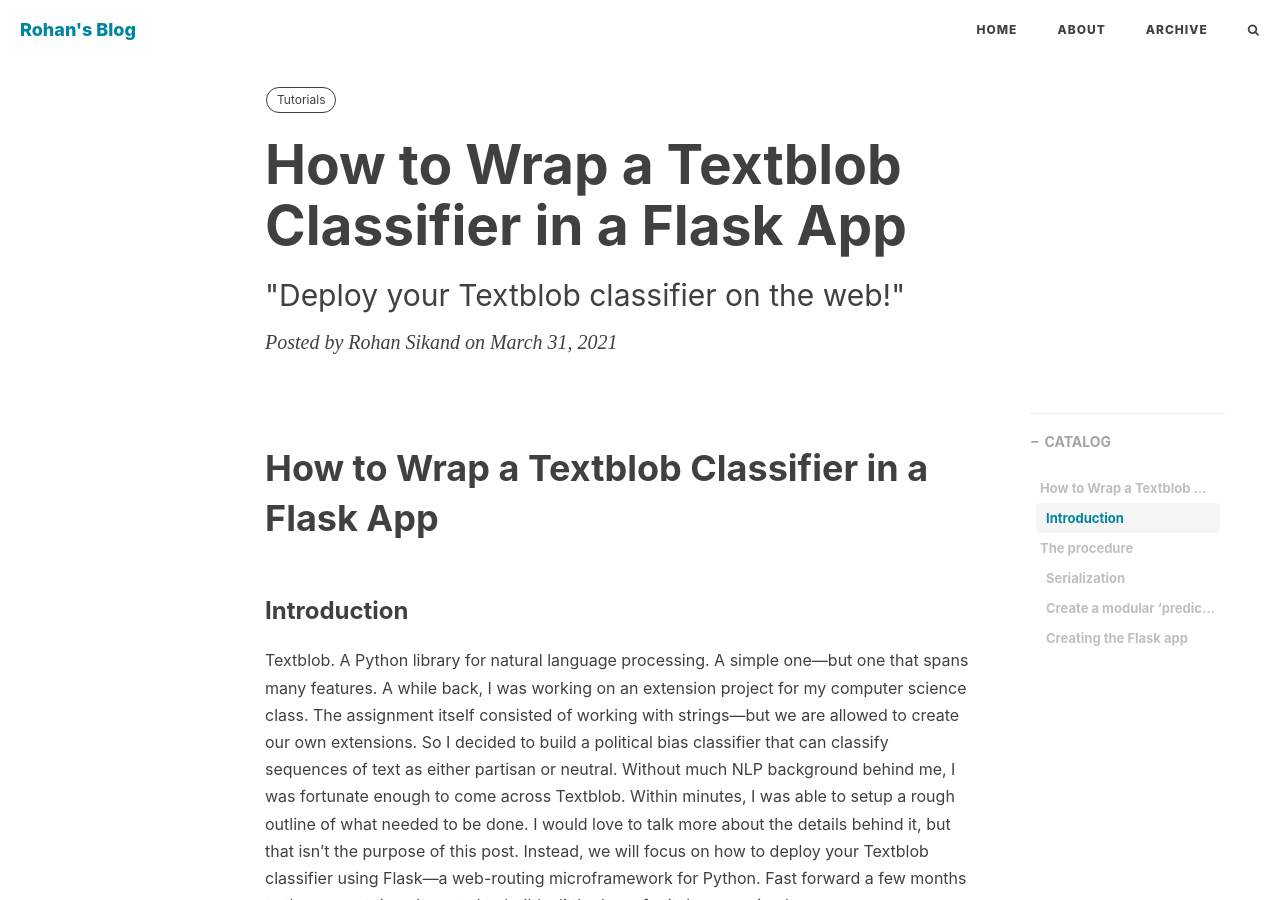
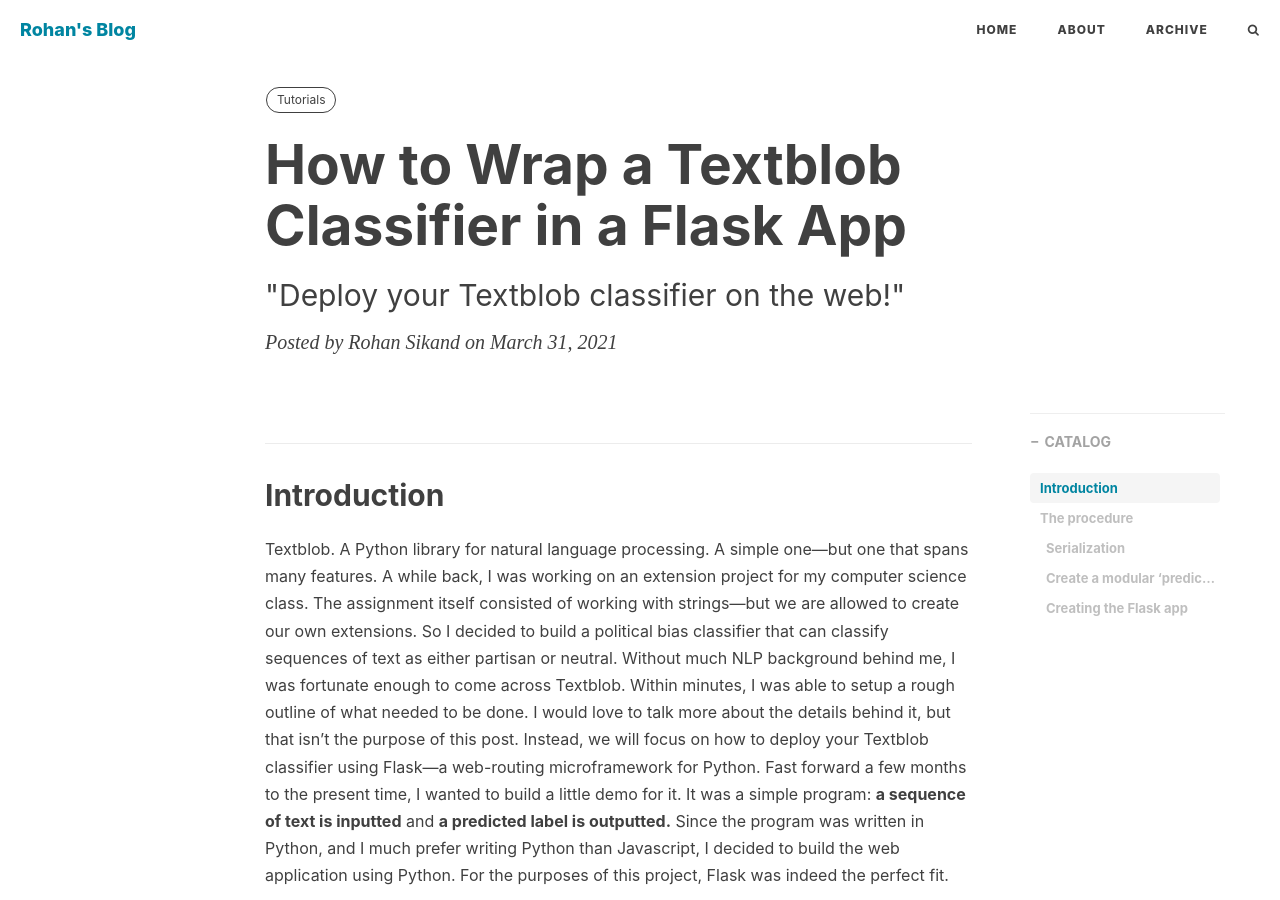
Before and after one commit to rosikand/old-blog-v1, a Jekyll site: the page built from _posts/2021-03-31-How-to-Wrap-a-Textblob-Classifier-in-a-Flask-App.md, in a window 1280 px wide and 900 px high. Built offline with Jekyll 4.4.1, drawn with Linux system fonts in a browser that asks for light colours; nearby versions of some CDN libraries; comment, search, counter and statistics services are not loaded.

Commit message:
Updated headers

```diff
--- a/_posts/2021-03-31-How-to-Wrap-a-Textblob-Classifier-in-a-Flask-App.md
+++ b/_posts/2021-03-31-How-to-Wrap-a-Textblob-Classifier-in-a-Flask-App.md
@@ -10,9 +10,7 @@
     - Tutorials
 ---
 
-# How to Wrap a Textblob Classifier in a Flask App
-
-### Introduction
+## Introduction
 
 Textblob. A Python library for natural language processing. A simple one—but one that spans many features. A while back, I was working on an extension project for my computer science class. The assignment itself consisted of working with strings—but we are allowed to create our own extensions. So I decided to build a political bias classifier that can classify sequences of text as either partisan or neutral. Without much NLP background behind me, I was fortunate enough to come across Textblob. Within minutes, I was able to setup a rough outline of what needed to be done. I would love to talk more about the details behind it, but that isn't the purpose of this post. Instead, we will focus on how to deploy your Textblob classifier using Flask—a web-routing microframework for Python. Fast forward a few months to the present time, I wanted to build a little demo for it. It was a simple program: **a sequence of text is inputted** and **a predicted label is outputted.** Since the program was written in Python, and I much prefer writing Python than Javascript, I decided to build the web application using Python. For the purposes of this project, Flask was indeed the perfect fit.
 
```
